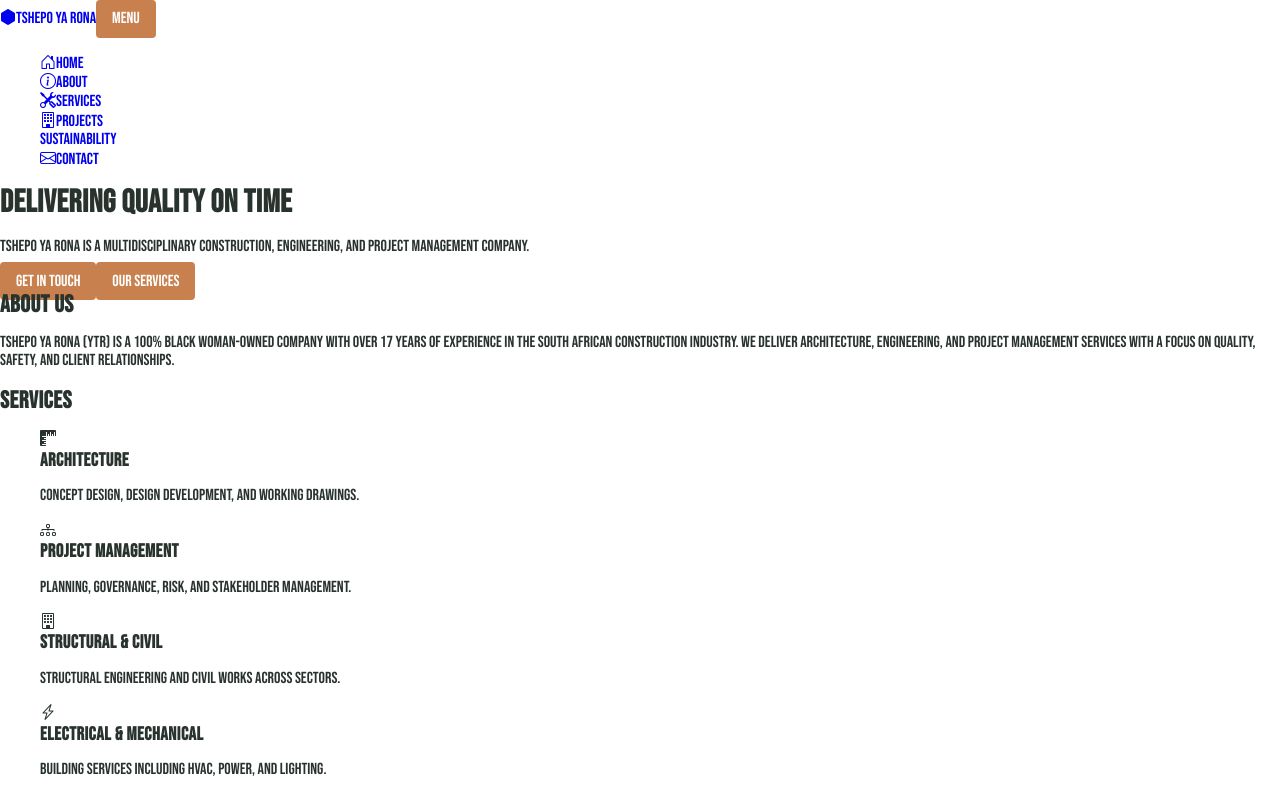
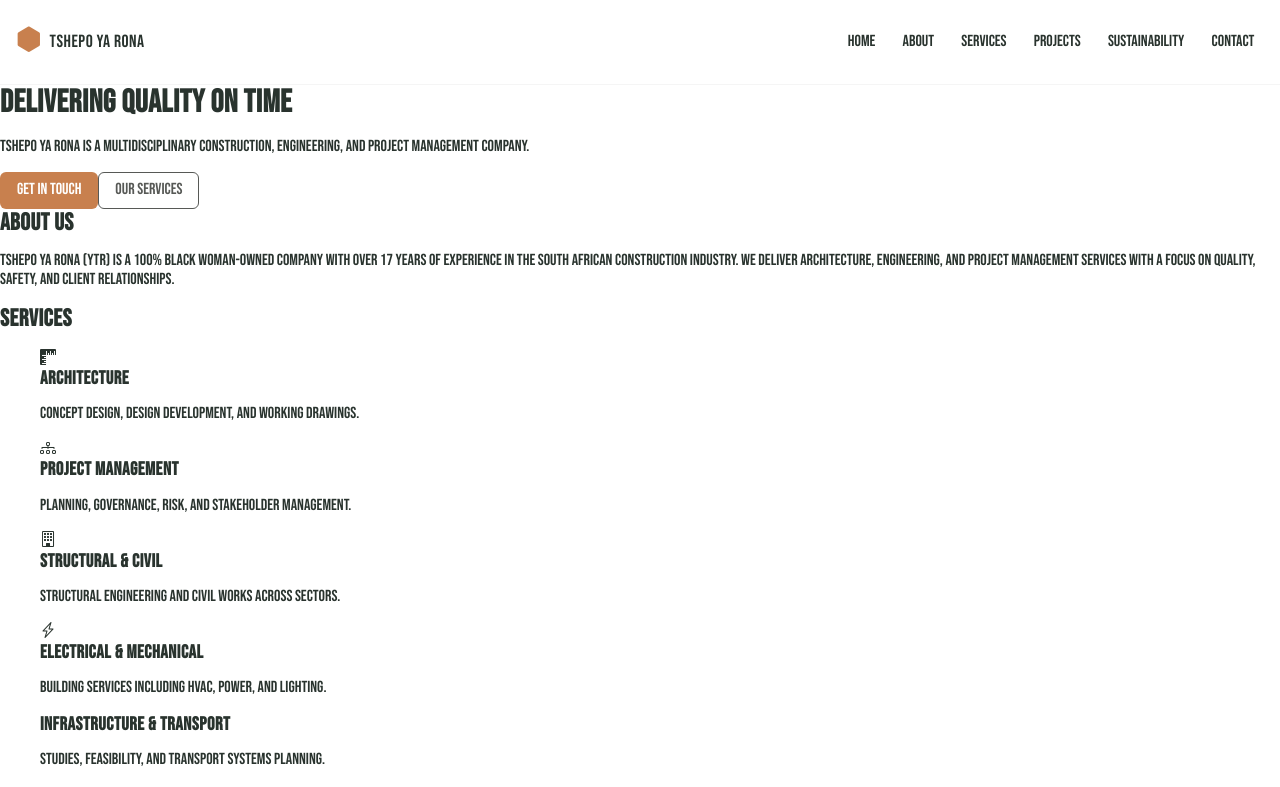
Before and after one commit to UncleSmol/tshepoyarona, a React (Vite) app: page / in a window 1280 px wide. Shown: the top 787 px of the page. Built offline with nearby package versions, Linux system fonts and the light colour scheme.

Commit message:
navigation styled

```diff
--- a/src/App.css
+++ b/src/App.css
@@ -46,20 +46,78 @@ h1, h2, h3, h4, h5, h6 {
 .border-secondary { border-color: var(--color-secondary); }
 .border-tertiary { border-color: var(--color-tertiary); }
 
-/* Example components */
-button, .btn {
-  font-family: var(--font-primary);
-  background: var(--color-primary);
-  color: #ffffff;
-  border: none;
-  padding: 0.6rem 1rem;
-  border-radius: 4px;
-  cursor: pointer;
+/* Component primitives: buttons, links, and screen-reader helpers */
+/* These are reusable patterns — prefer these over redefining styles in components. */
+.sr-only {
+  position: absolute !important;
+  width: 1px;
+  height: 1px;
+  padding: 0;
+  margin: -1px;
+  overflow: hidden;
+  clip: rect(0 0 0 0);
+  white-space: nowrap;
+  border: 0;
 }
 
-.badge {
-  display: inline-block;
-  padding: 0.25rem 0.5rem;
-  border-radius: 9999px;
-  font-family: var(--font-primary);
+.btn {
+  display: inline-flex;
+  align-items: center;
+  gap: 0.5rem;
+  padding: 0.5rem 1rem;
+  font-size: 1rem;
+  border-radius: 6px;
+  border: 1px solid transparent;
+  cursor: pointer;
+  text-decoration: none;
+  transition: background-color 160ms ease, color 160ms ease, transform 80ms ease;
+  user-select: none;
 }
+.btn:active { transform: translateY(1px); }
+.btn:focus-visible {
+  outline: 3px solid rgba(0,0,0,0.08);
+  outline-offset: 3px;
+}
+
+.btn--primary {
+  background: var(--color-primary);
+  color: #fff;
+  border-color: transparent;
+}
+.btn--primary:hover,
+.btn--primary:focus {
+  background: color-mix(in srgb, var(--color-primary) 85%, black 15%);
+}
+.btn--primary:disabled { opacity: 0.65; cursor: not-allowed; }
+
+.btn--secondary {
+  background: transparent;
+  color: var(--color-secondary);
+  border: 1px solid var(--color-secondary);
+}
+.btn--secondary:hover,
+.btn--secondary:focus {
+  background: color-mix(in srgb, var(--color-secondary) 8%, transparent);
+}
+
+/* Link primitives (global) — keep simple and accessible */
+a {
+  color: var(--color-primary);
+  text-decoration: underline;
+  text-underline-offset: 3px;
+}
+a:visited {
+  color: color-mix(in srgb, var(--color-primary) 60%, var(--color-secondary));
+}
+a:hover,
+a:focus {
+  color: color-mix(in srgb, var(--color-primary) 20%, black);
+  text-decoration-thickness: 2px;
+}
+a:active { transform: translateY(1px); }
+
+/* Small helper: visually-distinct focus for keyboard users */
+:where(a, .btn, button):focus-visible {
+  outline: 3px solid color-mix(in srgb, var(--color-primary) 20%, white);
+  outline-offset: 3px;
+}
--- a/src/components/Footer.jsx
+++ b/src/components/Footer.jsx
@@ -1,5 +1,6 @@
 import React from 'react'
 import { Link } from 'react-router-dom'
+import "../styling/Footer.css"
 
 const company = {
   name: 'Tshepo Ya Rona',
--- a/src/components/Navigation.jsx
+++ b/src/components/Navigation.jsx
@@ -1,5 +1,6 @@
 import React, { useState } from 'react'
 import { Link } from 'react-router-dom'
+import "../styling/Navigation.css"
 
 const navItems = [
   { label: 'Home', href: '/', icon: 'bi-house-door' },
--- /dev/null
+++ b/src/styling/Navigation.css
@@ -0,0 +1,142 @@
+.nav {
+	display: flex;
+	align-items: center;
+	justify-content: space-between;
+	gap: 1rem;
+	padding: 0.75rem 1rem;
+	background: transparent;
+	border-bottom: 1px solid rgba(0,0,0,0.04);
+    height: 60px;
+	position: relative; /* Crucial for mobile menu positioning */
+}
+
+.brand {
+	display: inline-flex;
+	align-items: center;
+	gap: 0.5rem;
+	color: var(--color-tertiary);
+	text-decoration: none;
+}
+.brand .bi {
+	font-size: 1.6rem;
+	color: var(--color-primary);
+}
+.brand-title {
+	font-size: 1.1rem;
+	letter-spacing: 0.5px;
+}
+
+.menu-toggle {
+	display: none;
+	background: none;
+	border: none;
+	padding: 0.5rem;
+	cursor: pointer;
+	z-index: 1001;
+}
+.menu-toggle .bar {
+	display: block;
+	width: 22px;
+	height: 2px;
+	background: var(--color-tertiary);
+	margin: 4px 0;
+	transition: transform 180ms ease, opacity 120ms ease;
+}
+.menu-toggle.is-open .bar:nth-child(1) {
+	transform: translateY(6px) rotate(45deg);
+}
+.menu-toggle.is-open .bar:nth-child(2) {
+	opacity: 0;
+}
+.menu-toggle.is-open .bar:nth-child(3) {
+	transform: translateY(-6px) rotate(-45deg);
+}
+
+.menu {
+	list-style: none;
+	display: flex;
+	gap: 0.5rem;
+	margin: 0;
+	padding: 0;
+	align-items: center;
+}
+.menu li { margin: 0; }
+
+.nav-link {
+	display: inline-flex;
+	align-items: center;
+	gap: 0.5rem;
+	padding: 0.4rem 0.6rem;
+	color: var(--color-tertiary);
+	text-decoration: none;
+	border-radius: 6px;
+}
+.nav-link i {
+	display: none;
+	font-size: 1rem;
+	color: var(--color-primary);
+}
+.nav-link:hover,
+.nav-link:focus {
+	background: color-mix(in srgb, var(--color-primary) 7%, transparent);
+}
+.nav-link[aria-current="page"],
+.nav-link.active {
+	background: var(--color-primary);
+	color: #fff;
+}
+
+/* Responsive: collapse into a toggle-controlled dropdown on small screens */
+@media (max-width: 768px) {
+	.menu-toggle {
+		display: flex; /* Changed from inline-flex to flex */
+		flex-direction: column;
+		align-items: center;
+		justify-content: center;
+	}
+
+	.menu {
+		position: absolute;
+		top: 100%; /* Changed from calc(100% + 8px) */
+		left: 0;
+		right: 0;
+		background: #fff;
+		flex-direction: column;
+		padding: 1rem;
+		box-shadow: 0 8px 24px rgba(0,0,0,0.08);
+		display: none; /* Hidden by default */
+		width: 100%; /* Full width */
+		margin: 0;
+		border-radius: 0 0 8px 8px; /* Rounded bottom corners only */
+		z-index: 1000;
+		border-top: 1px solid rgba(0,0,0,0.04);
+	}
+
+	.menu.is-open {
+		display: flex !important; /* Force display with important */
+	}
+
+	.menu li {
+		width: 100%;
+	}
+
+	.nav-link {
+		width: 100%;
+		padding: 0.75rem 1rem;
+		justify-content: flex-start;
+	}
+
+	/* Show icons on mobile */
+	.nav-link i {
+		display: inline-block;
+		margin-right: 0.5rem;
+		width: 20px;
+		text-align: center;
+	}
+}
+
+/* Accessibility */
+.nav :where(a, button):focus-visible {
+	outline: 3px solid color-mix(in srgb, var(--color-primary) 20%, white);
+	outline-offset: 3px;
+}
```
Also changed, not shown: src/styling/AboutUs.css (added), src/styling/Footer.css (added).
